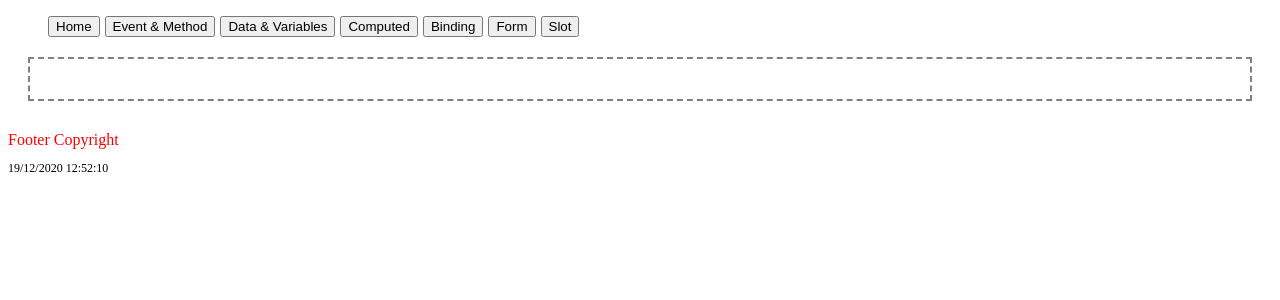
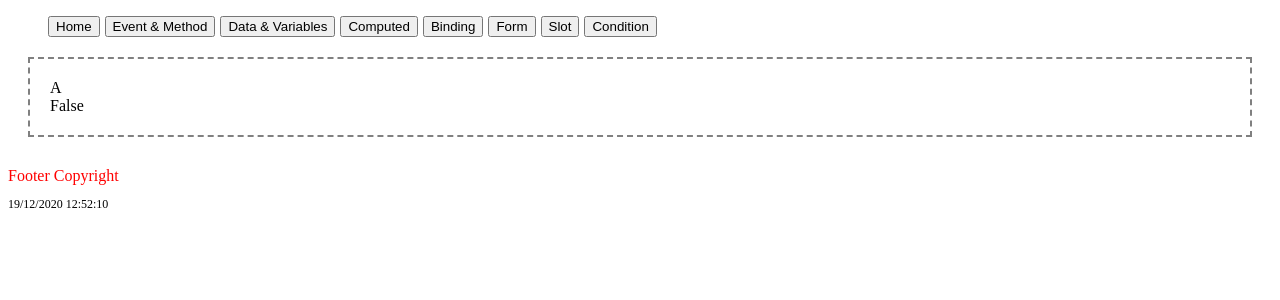
Before and after one commit to nakarinnat1993/vue_tutorial, a Vue app: page /condition in a window 1280 px wide. Shown: the top 300 px of the page. Built offline with nearby package versions, Linux system fonts and the light colour scheme.

Commit message:
Condition

```diff
--- a/src/components/layouts/Header.vue
+++ b/src/components/layouts/Header.vue
@@ -22,6 +22,9 @@
       <li>
         <router-link to="/slot"><button>Slot</button></router-link>
       </li>
+      <li>
+        <router-link to="/condition"><button>Condition</button></router-link>
+      </li>
     </ul>
   </div>
 </template>
--- a/src/router/index.js
+++ b/src/router/index.js
@@ -6,6 +6,7 @@ import Computed from '../views/Computed.vue'
 import Binding from '../views/Binding.vue'
 import Form from '../views/Form.vue'
 import Slot from '../views/Slot.vue'
+import Condition from '../views/Condition.vue'
 
 const routes = [
   {
@@ -43,6 +44,11 @@ const routes = [
     name: 'Slot',
     component: Slot
   },
+  {
+    path: '/condition',
+    name: 'Condition',
+    component: Condition
+  },
 
 ]
 
--- /dev/null
+++ b/src/views/Condition.vue
@@ -0,0 +1,40 @@
+<template>
+  <div class="condition">
+    <div v-if="type==='A'">
+        A
+    </div>
+    <div v-else-if="type==='B'">
+        B
+    </div>
+    <div v-else>
+        Not A, B
+    </div>
+
+    <div v-if="isShow">
+        True
+    </div>
+    <div v-else>
+        False
+    </div>
+
+    <div v-show="isShow">
+        V-Show elm not disappear
+    </div>
+  </div>
+</template>
+
+<script>
+export default {
+  name: "Condition",
+  mounted() {
+  },
+  data() {
+      return {
+          type:"A",
+          isShow:false,
+      }
+  },
+};
+</script>
+
+<style></style>
--- a/src/views/Slot.vue
+++ b/src/views/Slot.vue
@@ -1,5 +1,6 @@
 <template>
   <div class="slot">
+    <h1>Slot</h1>
     <Clock>
       <span style="color:red">เวลา : </span>
     </Clock>
```
